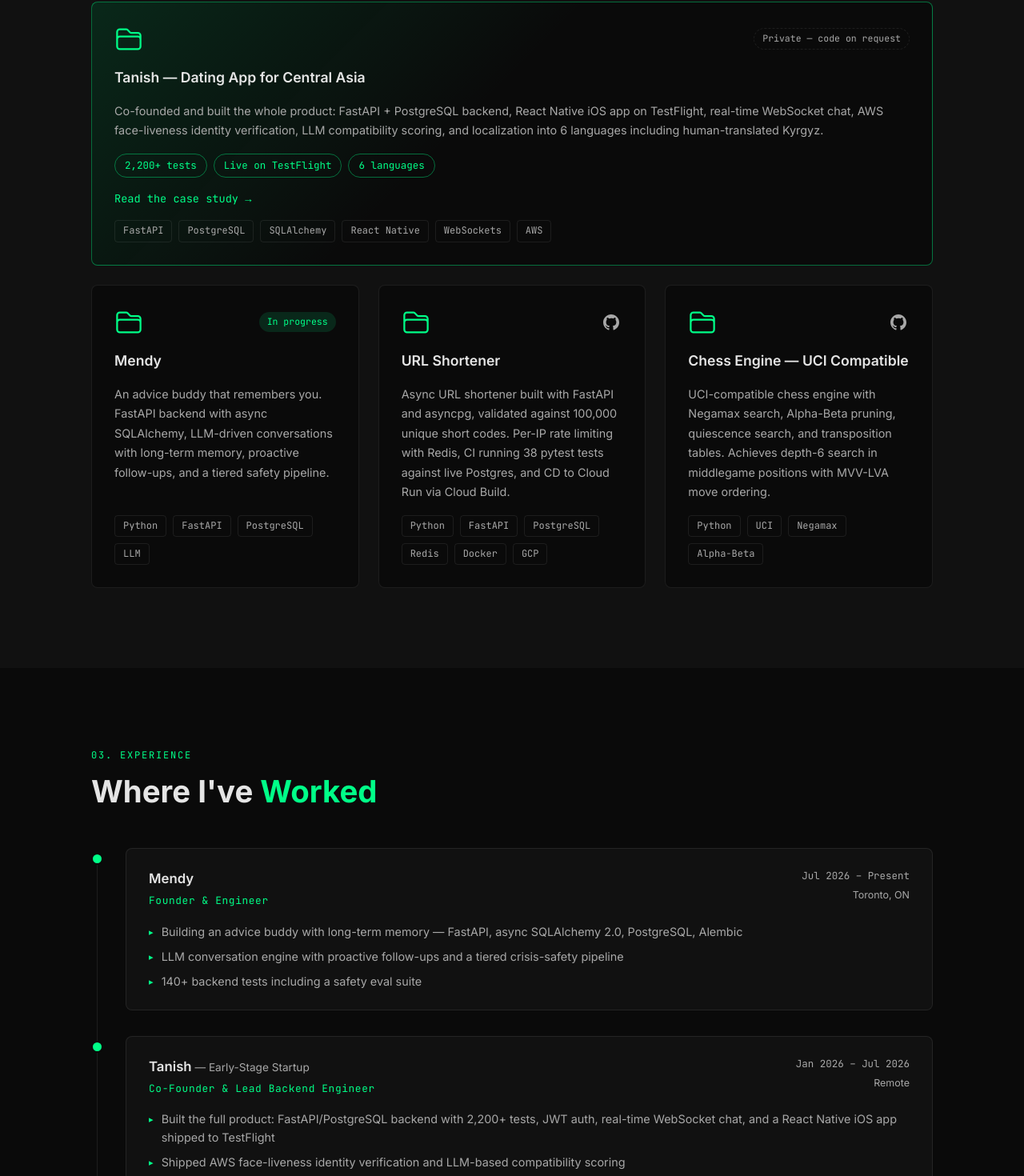
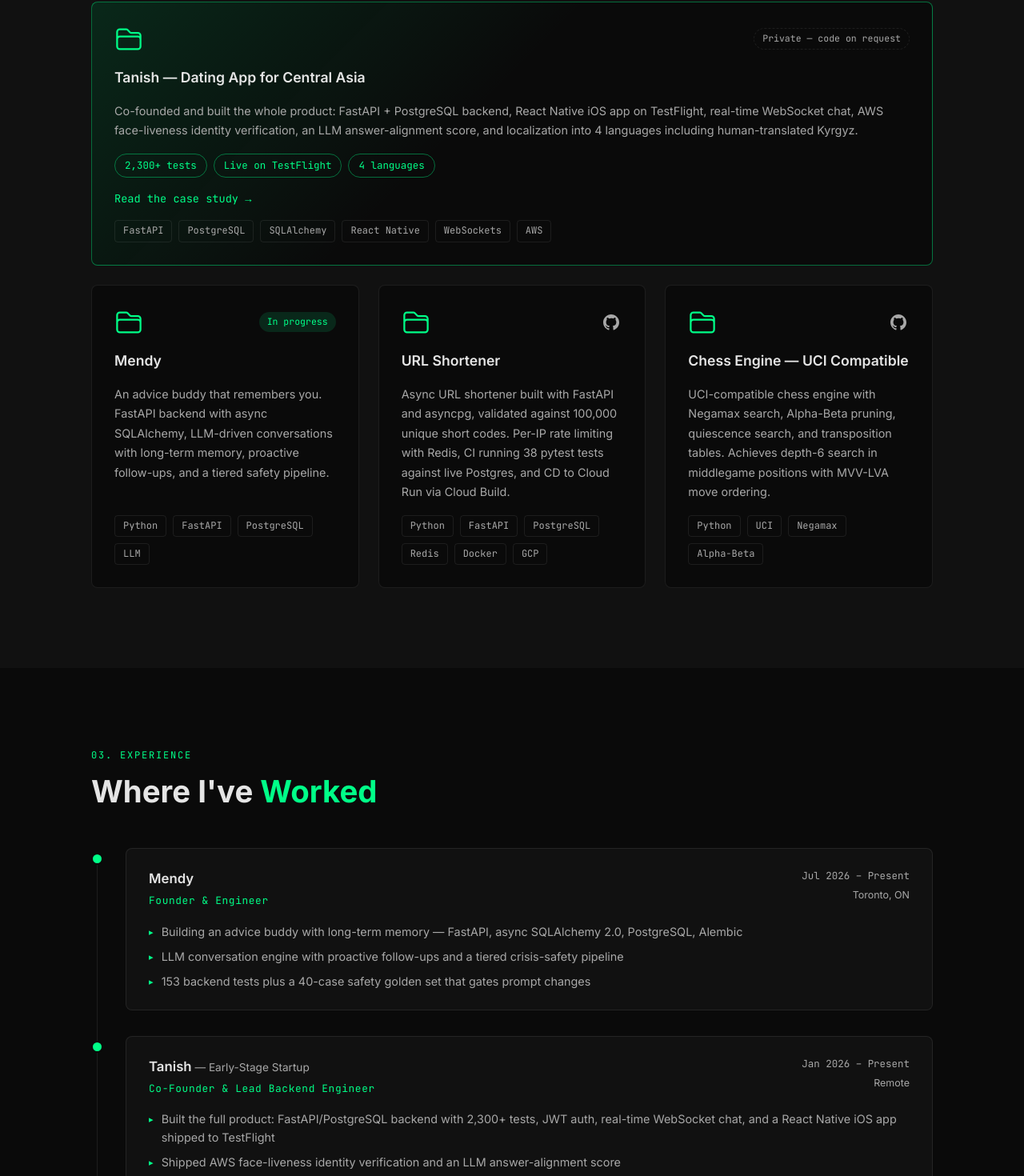
Before and after one commit to alxlyn/personal-portfolio, a React (Vite) app: page / in a window 1280 px wide. Shown: the part 1677-3147 px from the top of the page at 80% size. Built offline with nearby package versions, Linux system fonts and the light colour scheme.

Commit message:
fix tanish numbers: 4 languages, 2,300+ tests, drop contractor line

```diff
--- a/src/data/content.js
+++ b/src/data/content.js
@@ -17,7 +17,7 @@ export const personal = {
 export const about = {
   paragraphs: [
     "I'm a backend engineer and CS student at York University, currently building Mendy — an advice buddy that remembers you. I'm building the whole system solo: FastAPI, async SQLAlchemy, PostgreSQL, and an LLM conversation engine with long-term memory and a tiered safety pipeline.",
-    "Before Mendy I co-founded Tanish, a dating app for Central Asia, and built the entire product — a FastAPI/PostgreSQL backend with 2,200+ tests, a React Native iOS app shipped to TestFlight, AWS face-liveness identity verification, and localization into 6 languages. It's paused while I focus on Mendy.",
+    "Before Mendy I co-founded Tanish, a dating app for Central Asia, and built the entire product — a FastAPI/PostgreSQL backend with 2,300+ tests, a React Native iOS app shipped to TestFlight, AWS face-liveness identity verification, and localization into 4 languages. It's paused while I focus on Mendy.",
     "I'm looking for backend internships for summer 2027 — if you want to talk systems or startups, my inbox is open.",
   ],
   currentlyInto: [
@@ -33,11 +33,11 @@ export const projects = [
   {
     title: 'Tanish — Dating App for Central Asia',
     description:
-      'Co-founded and built the whole product: FastAPI + PostgreSQL backend, React Native iOS app on TestFlight, real-time WebSocket chat, AWS face-liveness identity verification, LLM compatibility scoring, and localization into 6 languages including human-translated Kyrgyz.',
+      'Co-founded and built the whole product: FastAPI + PostgreSQL backend, React Native iOS app on TestFlight, real-time WebSocket chat, AWS face-liveness identity verification, an LLM answer-alignment score, and localization into 4 languages including human-translated Kyrgyz.',
     tags: ['FastAPI', 'PostgreSQL', 'SQLAlchemy', 'React Native', 'WebSockets', 'AWS'],
     github: null,
     featured: true,
-    metrics: ['2,200+ tests', 'Live on TestFlight', '6 languages'],
+    metrics: ['2,300+ tests', 'Live on TestFlight', '4 languages'],
     caseStudy: '/tanish',
   },
   {
@@ -75,7 +75,7 @@ export const experience = [
     bullets: [
       'Building an advice buddy with long-term memory — FastAPI, async SQLAlchemy 2.0, PostgreSQL, Alembic',
       'LLM conversation engine with proactive follow-ups and a tiered crisis-safety pipeline',
-      '140+ backend tests including a safety eval suite',
+      '153 backend tests plus a 40-case safety golden set that gates prompt changes',
     ],
   },
   {
@@ -84,11 +84,11 @@ export const experience = [
     title: 'Co-Founder & Lead Backend Engineer',
     location: 'Remote',
     start: 'Jan 2026',
-    end: 'Jul 2026',
+    end: 'Present',
     bullets: [
-      'Built the full product: FastAPI/PostgreSQL backend with 2,200+ tests, JWT auth, real-time WebSocket chat, and a React Native iOS app shipped to TestFlight',
-      'Shipped AWS face-liveness identity verification and LLM-based compatibility scoring',
-      'Led technical delivery for 2 contracted engineers; enforced code standards via PR reviews',
+      'Built the full product: FastAPI/PostgreSQL backend with 2,300+ tests, JWT auth, real-time WebSocket chat, and a React Native iOS app shipped to TestFlight',
+      'Shipped AWS face-liveness identity verification and an LLM answer-alignment score',
+      'Closed a live-database privacy leak with deny-by-default row-level security on every public table',
     ],
   },
   {
```
Also changed, not shown: public/tanish.html (+4 -5 lines).
